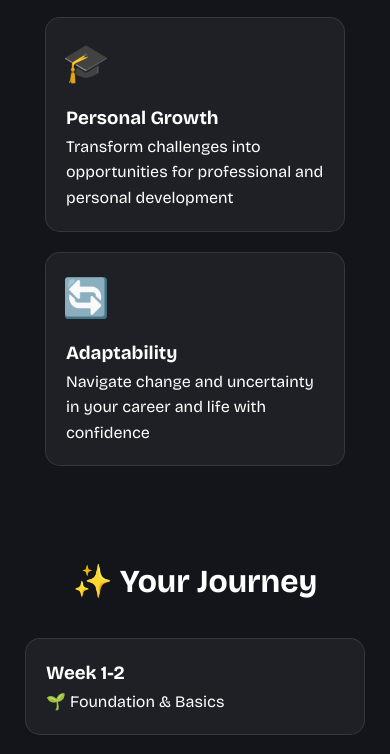
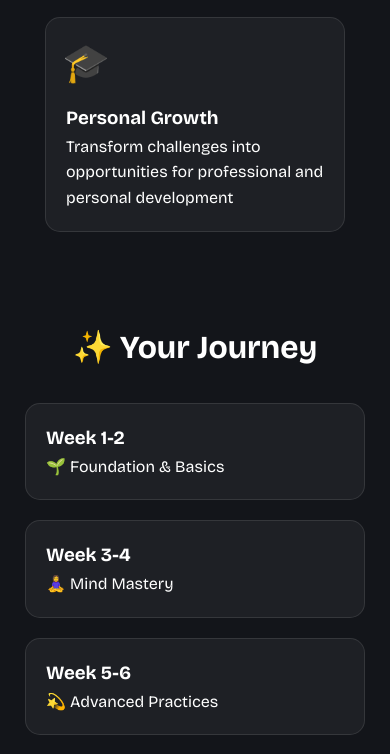
Before and after one commit to shivprakashyadav/gita108.in, a plain HTML site: page index.html in a window 390 px wide. Shown: the part 2107-2861 px from the top of the page. Drawn offline with nearby package versions, Linux system fonts and the light colour scheme.

Commit message:
Add files via upload

```diff
--- a/index.html
+++ b/index.html
@@ -121,7 +121,7 @@
         /* Benefits Grid */
         .benefits-grid {
             display: grid;
-            grid-template-columns: repeat(auto-fit, minmax(280px, 1fr));
+            grid-template-columns: repeat(auto-fit, minmax(250px, 1fr));
             gap: 20px;
             padding: 20px;
             animation: fadeInUp 2s ease-out;
@@ -545,6 +545,15 @@
             .faq-grid {
                 grid-template-columns: 1fr;
             }
+            /* Benefits Grid */
+        .benefits-grid {
+            display: grid;
+            grid-template-columns: repeat(auto-fit, minmax(180px, 1fr));
+            gap: 20px;
+            padding: 20px;
+            animation: fadeInUp 2s ease-out;
+        }
+
         }
             /* Add new ticker styles */
         .ticker-wrapper {
@@ -708,11 +717,6 @@
                     <h3>Personal Growth</h3>
                     <p>Transform challenges into opportunities for professional and personal development</p>
                 </div>
-                <div class="benefit-card">
-                   <span class="benefit-icon pulse">🔄</span>
-                    <h3>Adaptability</h3>
-                    <p>Navigate change and uncertainty in your career and life with confidence</p>
-                </div>
             </div>
         </section>
 
```
